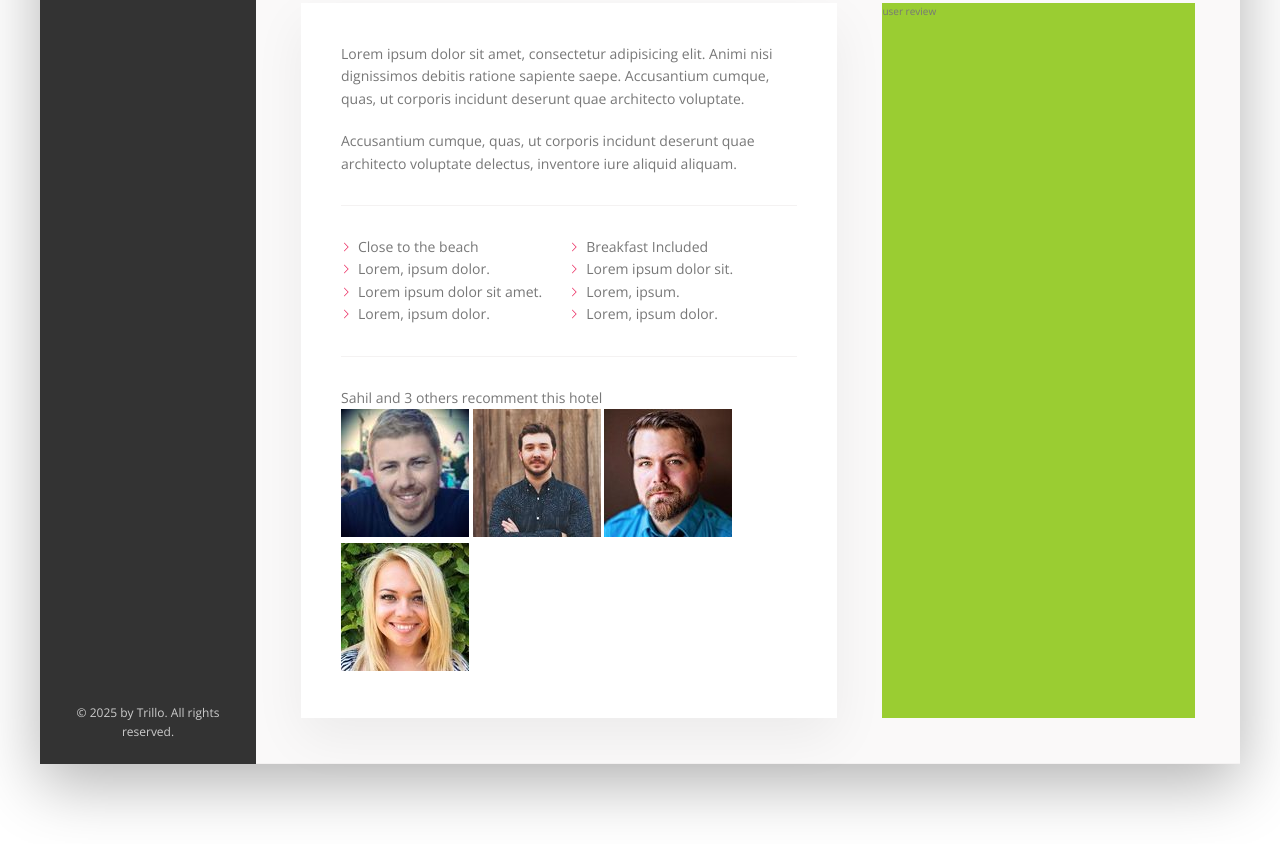
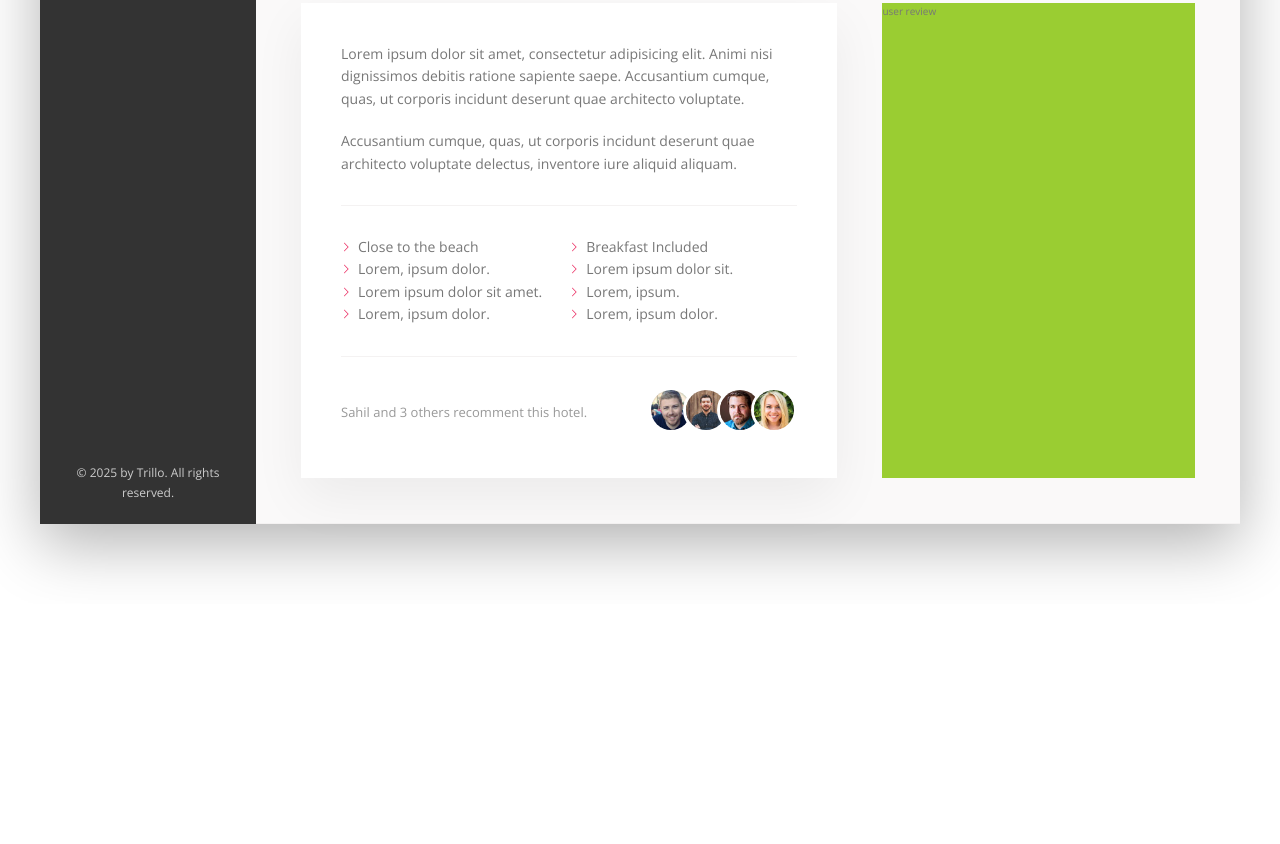
Before and after one commit to saaahilhussain/trillo, a website: page index.html in a window 1280 px wide. Shown: the part 644-1488 px from the top of the page. After the commit the page ends 1248 px from the top, so only its background shows below. Drawn offline with nearby package versions, Linux system fonts and the light colour scheme.

Commit message:
add: section description pt-3 (recommend)

```diff
--- a/index.html
+++ b/index.html
@@ -169,7 +169,7 @@
               </ul>
               <div class="recomment">
                 <p class="recomment__count">
-                  Sahil and 3 others recomment this hotel
+                  Sahil and 3 others recomment this hotel.
                 </p>
                 <div class="recomment__friends">
                   <img
--- a/sass/_components.scss
+++ b/sass/_components.scss
@@ -327,3 +327,28 @@
 
 ///////////////////////////////////
 /// Recommend
+
+.recomment {
+  font-size: 1.3rem;
+  color: var(--color-grey-dark-3);
+  display: flex;
+  align-items: center;
+
+  &__count {
+    margin-right: auto;
+  }
+
+  &__friends {
+  }
+
+  &__photo {
+    box-sizing: content-box;
+    height: 4rem;
+    width: 4rem;
+    border-radius: 50%;
+    border: 3px solid #fff;
+    &:not(:last-child) {
+      margin-right: -1.5rem;
+    }
+  }
+}
```
Also changed, not shown: css/style.css, 1 other file.
